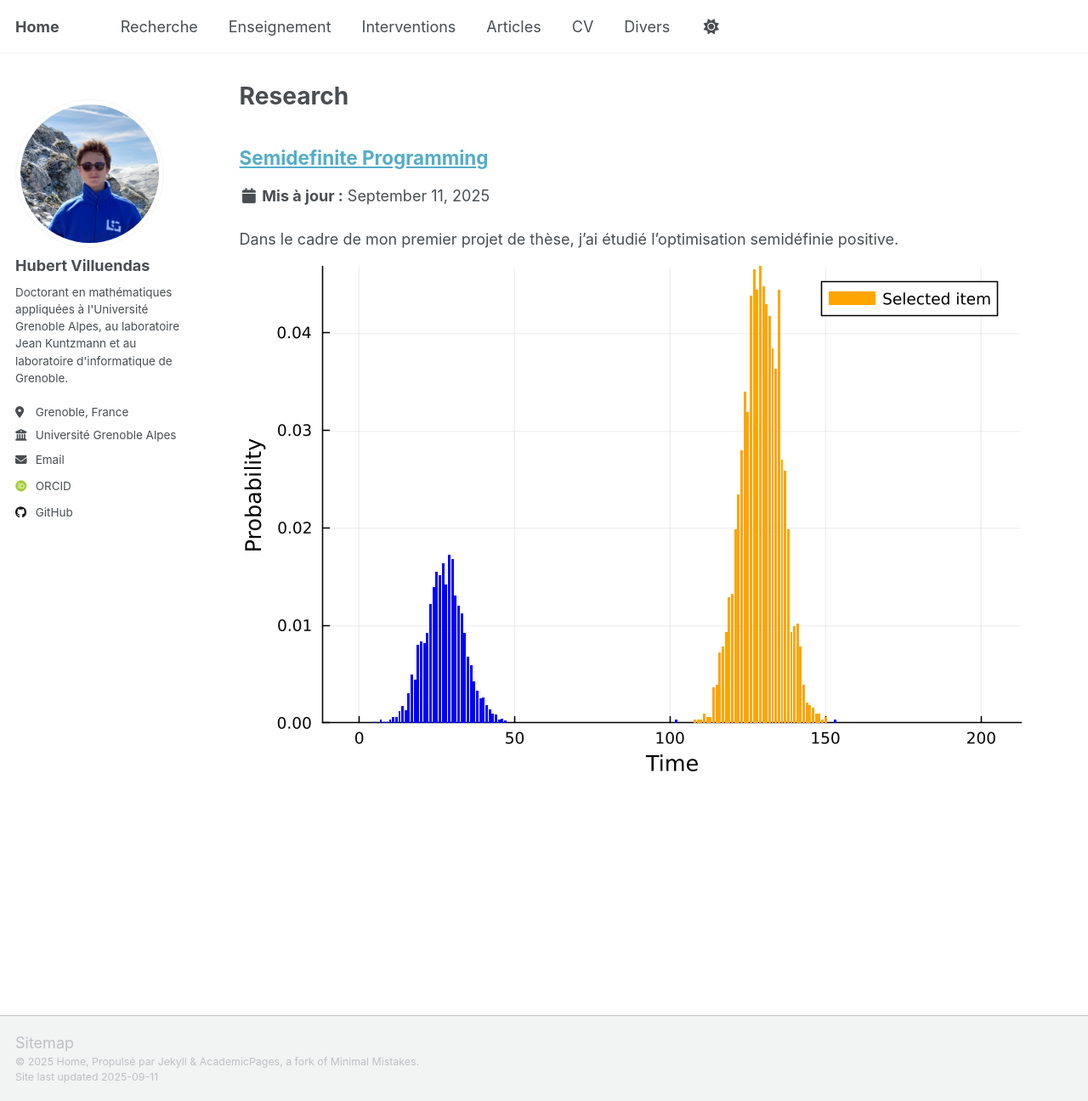
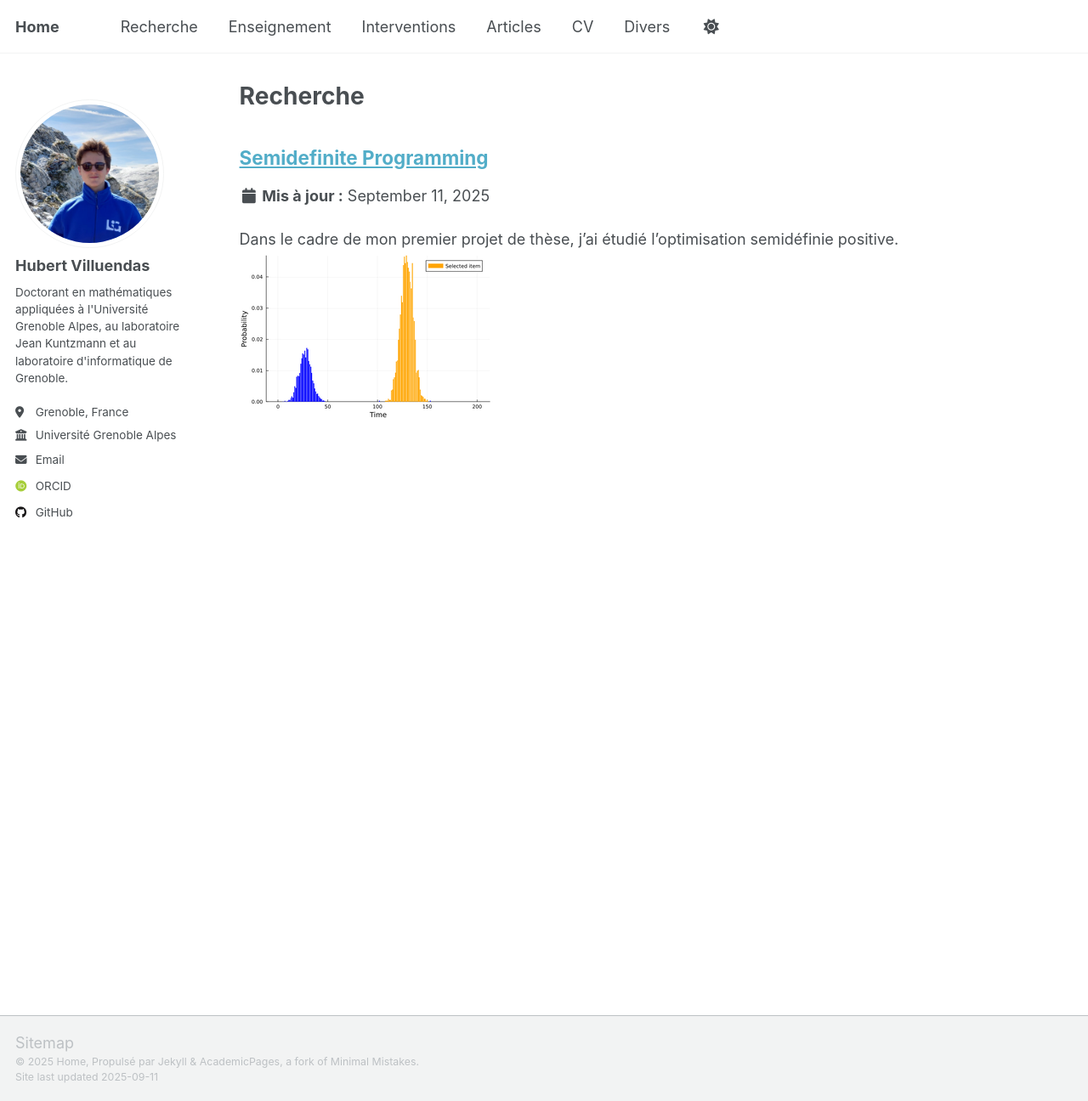
Before and after one commit to HubertVilluendas/hubertvilluendas.github.io, a Jekyll site: the page built from _pages/portfolio.html, in a window 1280 px wide and 1296 px high. Shown: the whole window at 85% size. Built offline with Jekyll 4.4.1, drawn with Linux system fonts in a browser that asks for light colours; some web fonts are replaced; a script that is not in the unit is left out.

Commit message:
Portfolio image change format

```diff
--- a/_pages/portfolio.html
+++ b/_pages/portfolio.html
@@ -1,6 +1,6 @@
 ---
 layout: archive
-title: "Research"
+title: "Recherche"
 permalink: /portfolio/
 author_profile: true
 ---
```
Also changed, not shown: images/Compact-solution-1.png.
